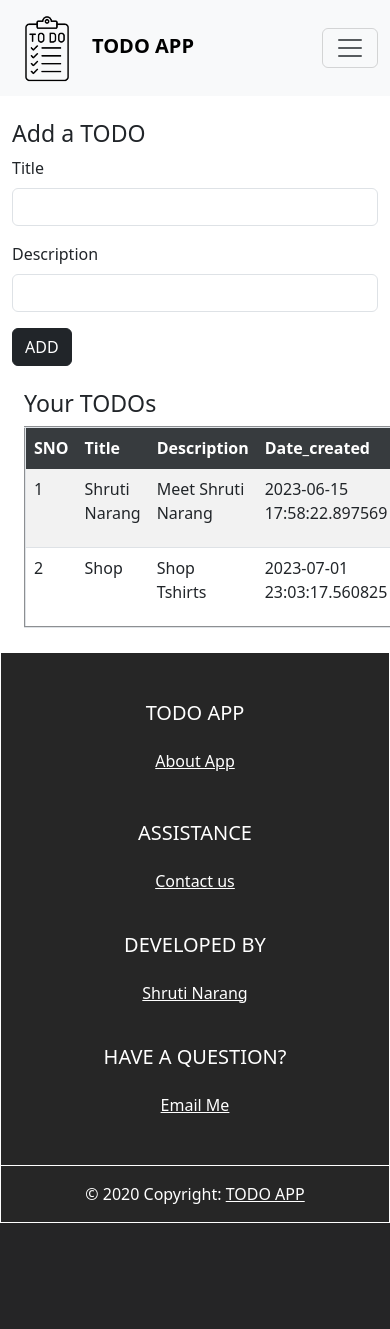
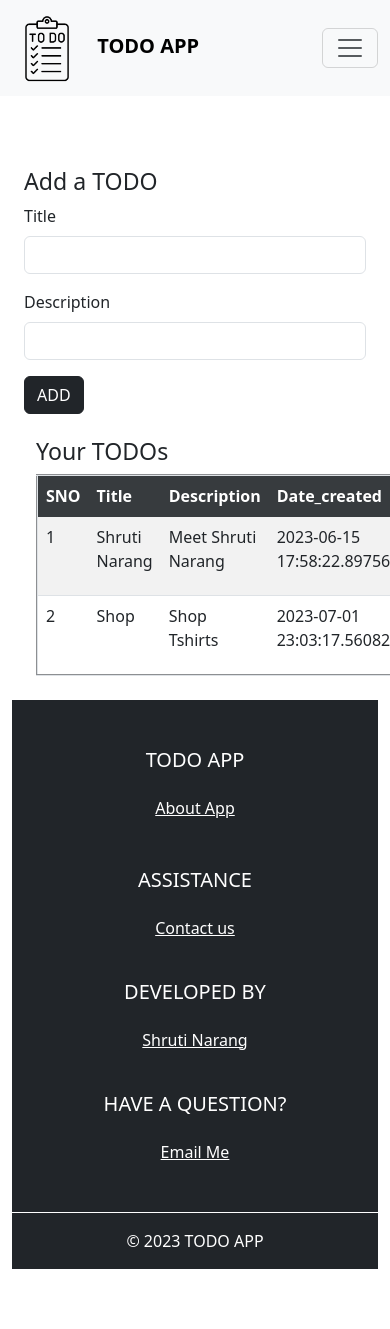
Before and after one commit to shrutinarang34/Todo-App, a Flask app: page / in a window 390 px wide; the page is wider, and only the part inside the window is pictured. Before the commit the page ends 1223 px from the top of that part, so only its background shows below. Run offline with Flask 3, Linux system fonts and the light colour scheme; data comes from the database, SQL or seed files in the repository.

Commit message:
responsive

```diff
--- a/static/style.css
+++ b/static/style.css
@@ -4,33 +4,54 @@ body {
     font-family: "Helvetica Neue", Helvetica, Arial, sans-serif;
     color: #444;
   }
-.nav-color{
-    background-color: #A2A29F;
-}
-.Logo{
+
+  .nav-color {
+    background-color: #a2a29f;
+  }
+
+  .Logo {
     height: 70px;
     width: 70px;
     margin-right: 10px;
-}
+  }
 
-.todo{
+  .todo {
     color: black;
     margin-right: 10px;
     font-weight: bold;
-}
-.nav-item{
+  }
+
+  .nav-item {
     color: black;
     margin-right: 10px;
+    font-weight: 500;
+  }
 
-    font-weight: 500;
-}
-.nav-item:hover{
+  .nav-item:hover {
     text-decoration: underline;
-}
-.foot{
+  }
+
+  .foot {
     background-color: #262626;
     color: white;
-    width: 100%;
-    margin-bottom: 0;
     padding-bottom: 0;
   }
+
+  .container {
+    margin-top: 20px;
+    margin-bottom: 60px; /* Add margin to push the content above the footer */
+  }
+
+  @media (max-width: 767px) {
+    .foot {
+      position: relative;
+      bottom: 0;
+      width: 100%;
+    }
+  }
+
+  @media (min-width: 768px) {
+    .container {
+      margin-bottom: 0; /* Reset the margin for larger screens */
+    }
+  }
--- a/templates/base.html
+++ b/templates/base.html
@@ -13,26 +13,23 @@
       type="image/x-icon"
       href="{{url_for('static',filename='Arrowai.png')}}"
     />
-    <link rel="stylesheet" href="https://cdn.jsdelivr.net/npm/bootstrap@5.3.0/dist/css/bootstrap.min.css">
-
     <link
+      rel="stylesheet"
       href="https://cdn.jsdelivr.net/npm/bootstrap@5.3.0/dist/css/bootstrap.min.css"
-      rel="stylesheet"
-      integrity="sha384-9ndCyUaIbzAi2FUVXJi0CjmCapSmO7SnpJef0486qhLnuZ2cdeRhO02iuK6FUUVM"
-      crossorigin="anonymous"
     />
   </head>
   <body>
     <!-- navbar -->
     <nav class="navbar navbar-expand-lg bg-body-tertiary nav-color">
       <div class="container-fluid">
-              <a class="navbar-brand todo" href="/"
-                ><img
+        <a class="navbar-brand todo" href="/">
+          <img
             src="{{url_for('static',filename='Arrowai.png')}}"
             alt=""
             class="Logo"
-                />TODO APP</a
-              >
+          />
+          TODO APP
+        </a>
 
         <button
           class="navbar-toggler"
@@ -66,92 +63,57 @@
         </div>
       </div>
     </nav>
+
+    <div class="container mt-5">
+      <div class="row">
+        <div class="col-lg-6 offset-lg-3">
           {% block body %}
 
           {% endblock body %}
+        </div>
+      </div>
+    </div>
+
     <!-- footer  -->
 
-         <footer class="text-center text-lg-start border border-white mt-xl-5 pt-4 foot"
-      >
-
-        <div class="container p-4">
-
+    <footer class="text-center text-lg-start bg-dark mt-xl-5 pt-4 foot">
+      <div class="container-fluid p-4">
         <div class="row">
-
           <div class="col-lg-3 col-md-6 mb-4 mb-lg-0">
-              <h5 class="text-uppercase mb-4">
-                TODO APP
-              </h5>
-
+            <h5 class="text-uppercase mb-4">TODO APP</h5>
             <ul class="list-unstyled mb-4">
               <li>
                 <a href="/About-App" class="text-white">About App</a>
               </li>
             </ul>
           </div>
-
-
-
           <div class="col-lg-3 col-md-6 mb-4 mb-lg-0">
             <h5 class="text-uppercase mb-4">Assistance</h5>
-
             <ul class="list-unstyled">
               <li>
-                  <a
-                    href="https://shrutinarang34.github.io/MyPortfolio/"
-                    class="text-white"
-                    >Contact us</a
-                  >
-                </li>
-                <li></li>
-              </ul>
-            </div>
-
-
-
-            <div class="col-lg-3 col-md-6 mb-4 mb-lg-0">
-              <h5 class="text-uppercase mb-4">Developed By</h5>
-
-              <ul class="list-unstyled">
-                <li>
-                  <a
-                    href="https://www.linkedin.com/in/shruti-narang-212174229/"
-                    class="text-white"
-                    >Shruti Narang</a
-                  >
+                <a href="https://shrutinarang34.github.io/MyPortfolio/" class="text-white">Contact us</a>
               </li>
             </ul>
           </div>
-
-
-
           <div class="col-lg-3 col-md-6 mb-4 mb-lg-0">
-              <h5 class="text-uppercase mb-4">
-                Have a question?
-              </h5>
-
-
+            <h5 class="text-uppercase mb-4">Developed By</h5>
+            <ul class="list-unstyled">
+              <li>
+                <a href="https://www.linkedin.com/in/shruti-narang-212174229/" class="text-white">Shruti Narang</a>
+              </li>
+            </ul>
+          </div>
+          <div class="col-lg-3 col-md-6 mb-4 mb-lg-0">
+            <h5 class="text-uppercase mb-4">Have a question?</h5>
             <a href="mailto:shrutinarang34@gmail.com" style="color: white;">Email Me</a>
-
           </div>
-
         </div>
-
       </div>
-
-
-
-        <div class="text-center p-3 border-top border-white ">
-          © 2020 Copyright:
-          <a class="text-white" href="/">TODO APP</a>
+      <div class="text-center p-3 border-top border-white">
+        © 2023 TODO APP
       </div>
     </footer>
 
-
-      <script
-      src="https://cdn.jsdelivr.net/npm/bootstrap@5.3.0/dist/js/bootstrap.bundle.min.js"
-      integrity="sha384-geWF76RCwLtnZ8qwWowPQNguL3RmwHVBC9FhGdlKrxdiJJigb/j/68SIy3Te4Bkz"
-      crossorigin="anonymous"
-    ></script>
+    <script src="https://cdn.jsdelivr.net/npm/bootstrap@5.3.0/dist/js/bootstrap.bundle.min.js"></script>
   </body>
 </html>
```
Lines whose indentation alone changed are shown as unchanged.
